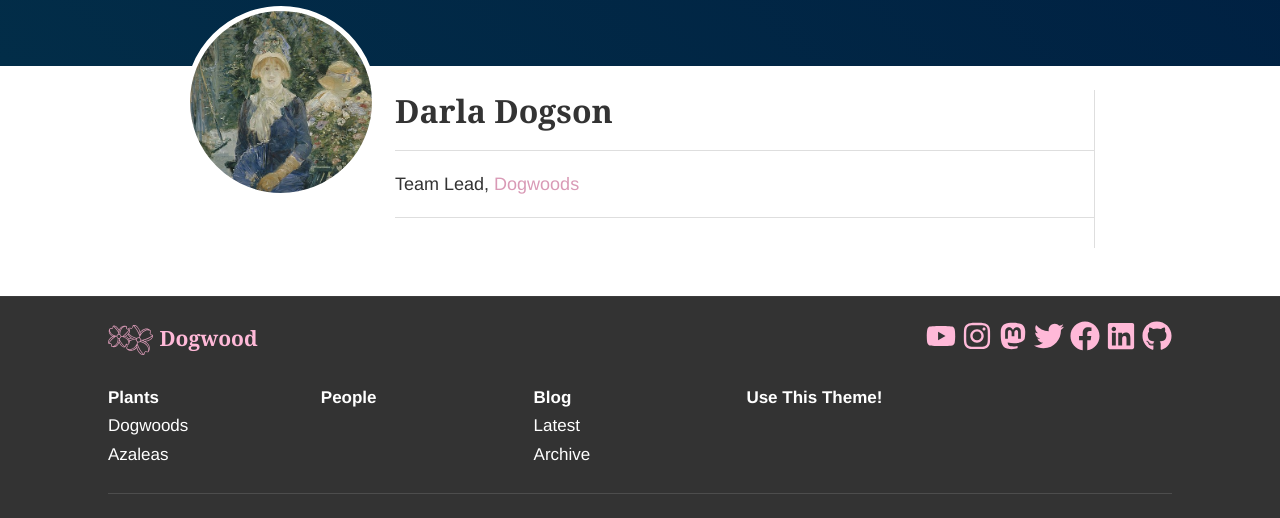
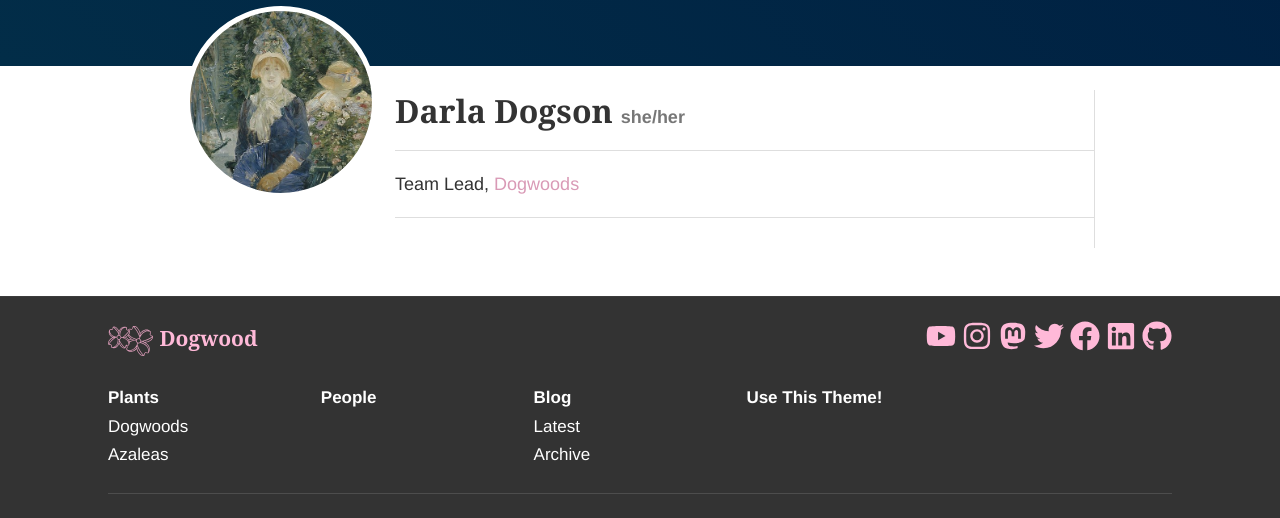
Before and after one commit to osmus/dogwood, a Jekyll site: the page built from _people/darla-dogson.md, in a window 1280 px wide. Shown: the part 188-706 px from the top of the page. Built offline with Jekyll 4.4.1, drawn with Linux system fonts in a browser that asks for light colours; cached includes are drawn as plain includes.

Commit message:
Add pronouns to person layout (close #5)

```diff
--- a/_layouts/person.html
+++ b/_layouts/person.html
@@ -16,8 +16,8 @@ layout: default
         <div class="avatar hero-avatar" role="img" {%- if page.image -%}style="background-image: url('{{page.image | absolute_url}}'), url('{{site.url}}{{site.baseurl}}/assets/avatar.jpg')"{%- endif -%}></div>
       </div>
       <div>
-        <div class="section-body name-header">
-          <h1>{{page.title}}</h1>
+        <div class="section-body name-section">
+          <div class="name-header"><h1>{{page.title}}</h1>{%- if page.pronouns -%} <span class="pronouns">{{ page.pronouns }}</span>{%- endif -%}</div>
           {%- if page.osm -%}
             <a href="https://www.openstreetmap.org/user/{{page.osm}}">@{{page.osm}}</a>
           {%- endif -%}
--- a/_people/darla-dogson.md
+++ b/_people/darla-dogson.md
@@ -1,5 +1,6 @@
 ---
 title: Darla Dogson
+pronouns: she/her
 image: /img/people/Morisot.jpg
 roles:
   - title: Team Lead
--- a/_sass/dogwood/_layout.scss
+++ b/_sass/dogwood/_layout.scss
@@ -950,8 +950,17 @@ table.schedule {
       border-bottom: 0;
     }
 
+    .name-section {
+      padding-top: 0;
+    }
     .name-header {
-      padding-top: 0;
+      display: flex;
+      align-items: baseline;
+    }
+    .pronouns {
+      margin-left: 8px;
+      font-weight: 600;
+      color: #777;
     }
   }
   .connect-links a:not(:last-child) {
@@ -970,8 +979,11 @@ table.schedule {
       top: 1px;
       bottom: initial;
     }
+    .name-section {
+      text-align: center;
+    }
     .name-header {
-      text-align: center;
+      justify-content: center;
     }
     .sections {
       padding-left: $sp*0.75;
--- a/_tools/frontmatter-validator/schemas/person.json
+++ b/_tools/frontmatter-validator/schemas/person.json
@@ -3,6 +3,9 @@
     "type": "object",
     "properties": {
       "title": {
+        "type": "string"
+      },
+      "pronouns": {
         "type": "string"
       },
       "updated": {
```
Also changed, not shown: _people/walter-woodman.md (+1 -0 lines).
